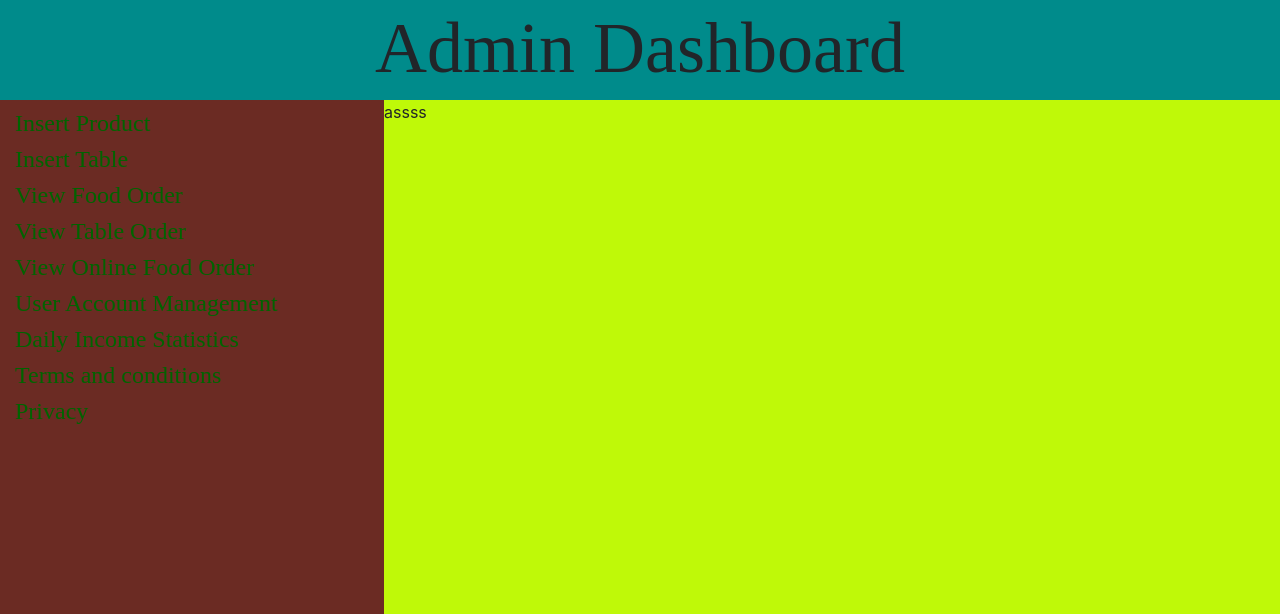
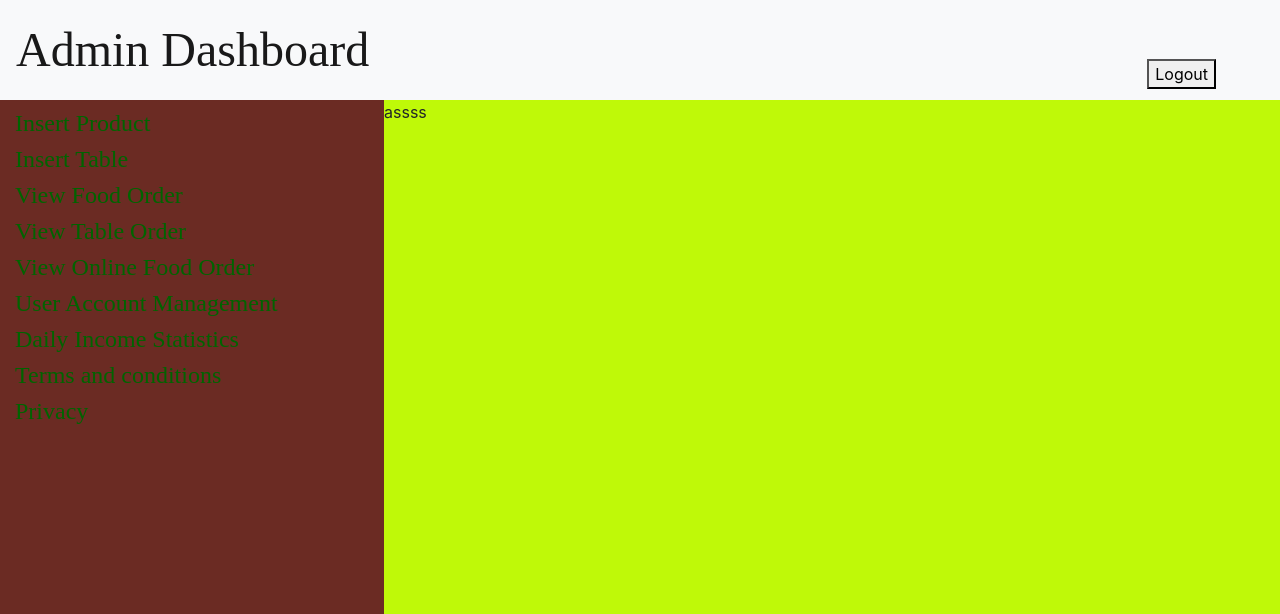
Before and after one commit to gpujwal054/WebAppOnlineFoodReservation, a PHP site: page /home.php in a window 1280 px wide. Shown: the top 614 px of the page. Run offline with PHP 8.4, Linux system fonts and the light colour scheme.

Commit message:
Header file committed

```diff
--- a/header.php
+++ b/header.php
@@ -8,8 +8,11 @@
 	<title></title>
 </head>
 <body>
-	<div class="header_wrapper" style="height: 100px;background-color: #008B8B;padding: 0">
-		<h1 style="font-family: times new roman;font-size: 72px;padding: 5px;text-align: center;">Admin Dashboard</h1>
-	</div>
+	<nav class="navbar navbar-expand-lg navbar-light bg-light" style="height: 100px">
+		<a class="navbar-brand" href="home.php" style="font-size: 48px;font-family: times new roman">Admin Dashboard</a>
+		<ul class="navbar-nav ml-auto">
+		  <button class="nav-item mr-5 mt-5" onclick="logout()">Logout</button>
+		</ul>
+	</nav>
 </body>
 </html>
```
